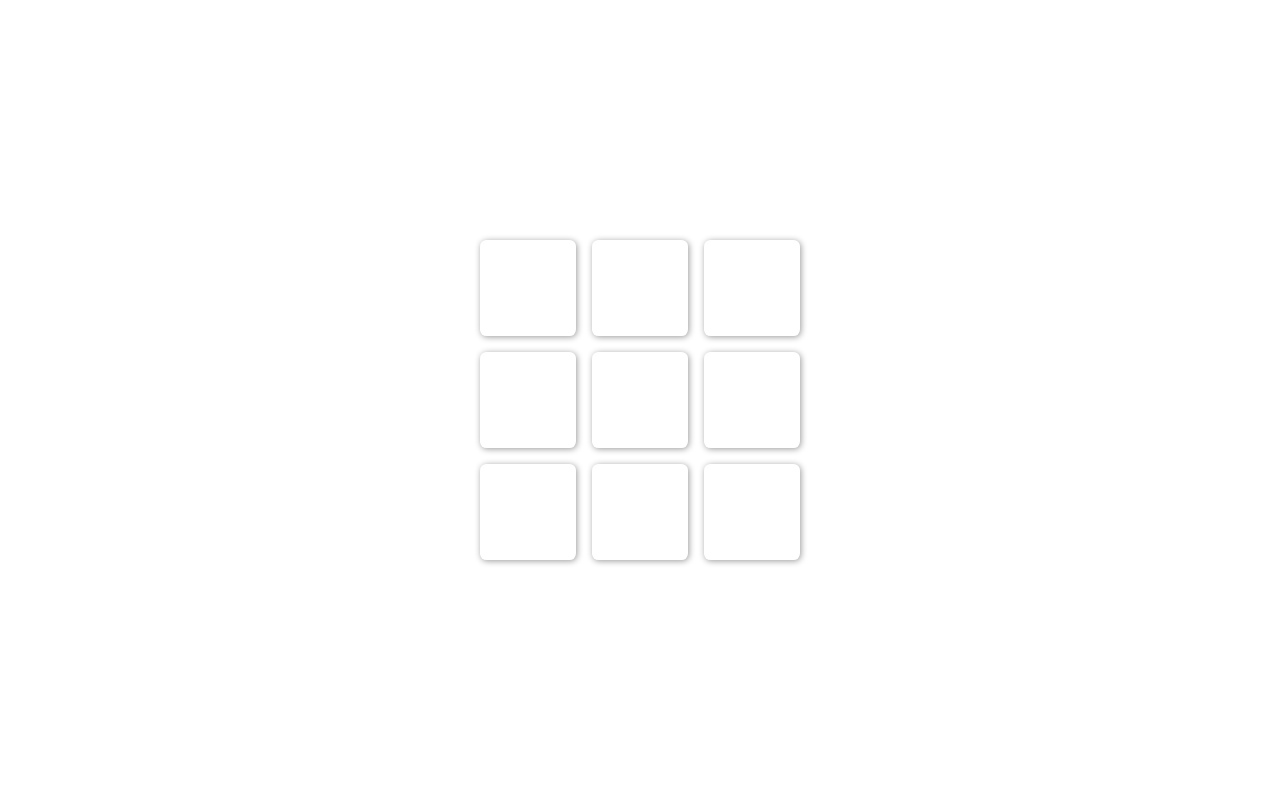
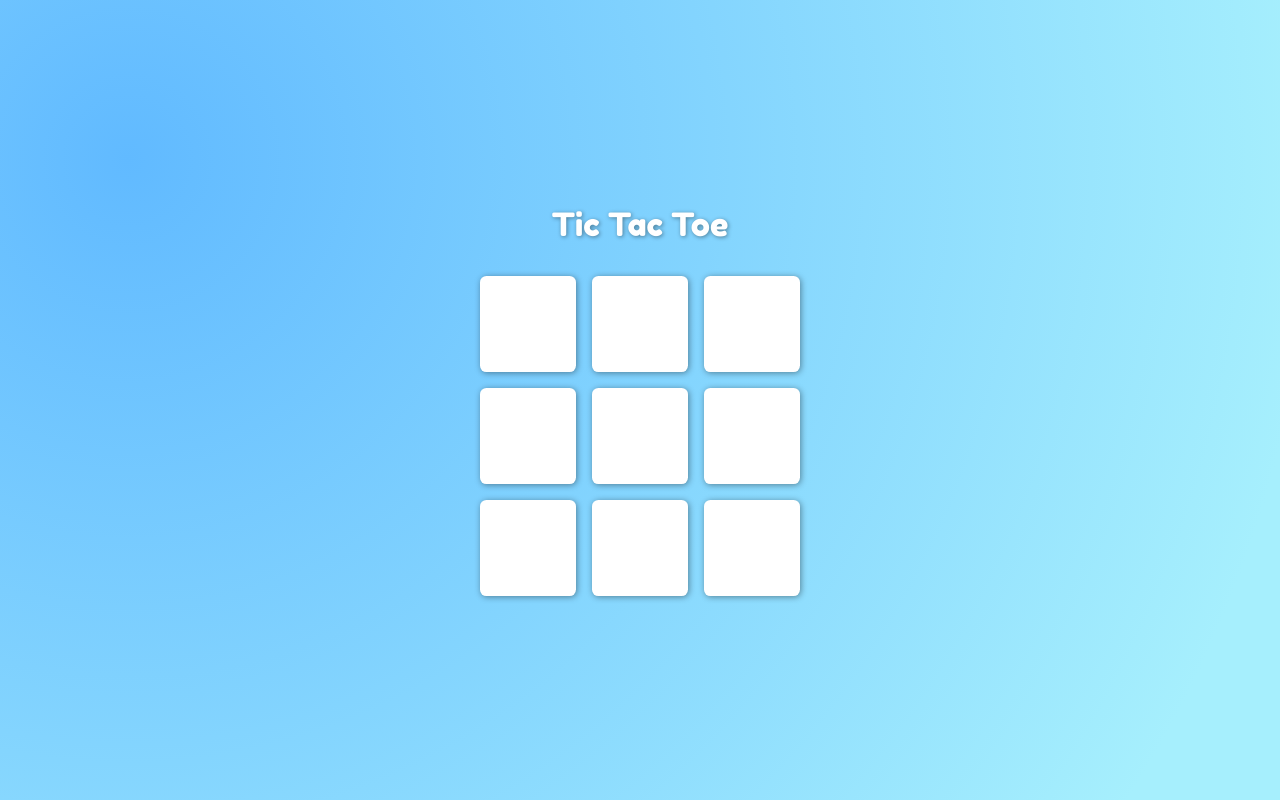
Before and after one commit to Gokul-Gopi/assignment-02, a React (Create React App) app in the folder tic-tac-toe/: page / in a window 1280 px wide. Built offline with nearby package versions, Linux system fonts and the light colour scheme.

Commit message:
feat: ui changes and logic for drawn game

```diff
--- a/tic-tac-toe/package.json
+++ b/tic-tac-toe/package.json
@@ -8,6 +8,7 @@
     "@testing-library/user-event": "^13.5.0",
     "react": "^18.2.0",
     "react-dom": "^18.2.0",
+    "react-icons": "^4.6.0",
     "react-scripts": "5.0.1",
     "web-vitals": "^2.1.4"
   },
--- a/tic-tac-toe/src/App.js
+++ b/tic-tac-toe/src/App.js
@@ -1,13 +1,14 @@
 import { useState } from "react";
 import "./index.css";
-
-import "./index.css";
 import { winningCombinations } from "./utils";
+import { FaUndoAlt } from "react-icons/fa";
 
 function App() {
   //default values of all the 9 cells are null
   const [cells, setCells] = useState(Array(9).fill(null));
   const [xPlaying, setXPlaying] = useState(true);
+  const [winner, setWinner] = useState(null);
+  const [isGameDrawn, setGameDrawn] = useState(false);
 
   // select hover effect style (class), based on the player's turn (X/O)
   const hoverEffectClass = xPlaying ? "x-turn" : "o-turn";
@@ -19,26 +20,43 @@ function App() {
     //3. that particular cell is marked with the value (X/O), while others being null or the previous value
     const value = xPlaying ? "X" : "O";
     const udpatedCells = cells.map((e, idx) => (idx === cellIndex ? value : e));
-    checkWhoWon(udpatedCells);
     setCells(udpatedCells);
+
+    //4. check if there is a winner
+    //5. if no winner, check if it is a draw (all cells are not-empty) else set the winner
+    const winner = checkForWinner(udpatedCells);
+    if (!winner && udpatedCells.every((e) => e !== null)) {
+      setGameDrawn(true);
+    } else {
+      setWinner(winner);
+    }
   };
 
-  const checkWhoWon = (cells) => {
+  //returns the winner if a winning condition is met
+  const checkForWinner = (cells) => {
     for (let i = 0; i < winningCombinations.length; i++) {
       const combination = winningCombinations[i];
       const [a, b, c] = combination;
-      // console.log(a, b, c);
-      // console.log("cells: " + cells[a], cells[b], cells[c]);
       if (cells[a] && cells[a] === cells[b] && cells[b] === cells[c]) {
-        console.log(xPlaying ? "X won" : "O won");
-        break;
+        return xPlaying ? "X" : "O";
       }
     }
   };
 
+  const resetGame = () => {
+    setCells(Array(9).fill(null));
+    setXPlaying(true);
+    setWinner(false);
+    setGameDrawn(null);
+  };
+
   return (
     <div className="App">
-      <div className="board">
+      <h1>Tic Tac Toe</h1>
+      <div
+        className="board"
+        style={{ pointerEvents: winner || isGameDrawn ? "none" : "initial" }}
+      >
         {cells.map((cell, idx) => {
           return (
             <div
@@ -58,6 +76,22 @@ function App() {
           );
         })}
       </div>
+      {winner && (
+        <div className="result">
+          <p>{winner} Won, Congrats!</p>
+          <button onClick={resetGame}>
+            <FaUndoAlt />
+          </button>
+        </div>
+      )}
+      {isGameDrawn && (
+        <div className="result">
+          <p>It's a draw</p>
+          <button onClick={resetGame}>
+            <FaUndoAlt />
+          </button>
+        </div>
+      )}
     </div>
   );
 }
--- a/tic-tac-toe/src/index.css
+++ b/tic-tac-toe/src/index.css
@@ -9,9 +9,22 @@
 
 .App {
   display: flex;
+  flex-direction: column;
   align-items: center;
   justify-content: center;
   min-height: 100vh;
+  background-image: radial-gradient(
+    circle farthest-corner at 10% 20%,
+    rgba(97, 186, 255, 1) 0%,
+    rgba(166, 239, 253, 1) 90.1%
+  );
+}
+
+h1 {
+  margin-bottom: 2rem;
+  color: white;
+  font-weight: normal;
+  text-shadow: 1px 1px 4px rgba(0, 0, 0, 0.4);
 }
 
 .board {
@@ -29,14 +42,14 @@
   border-radius: 0.4rem;
   cursor: pointer;
   font-size: 4rem;
+  background-color: white;
 }
 
 .cell:hover {
-  box-shadow: 1px 1px 6px rgba(0, 0, 0, 0.7);
+  box-shadow: 1px 1px 6px rgba(0, 0, 0, 0.8);
 }
 
 .cell.x-turn:hover::after {
-  /* box-shadow: 1px 1px 6px rgba(0, 0, 0, 0.6); */
   content: "X";
   position: absolute;
   top: 50%;
@@ -56,5 +69,24 @@
   opacity: 0.2;
 }
 
-/* .x-turn::after {
-} */
+.result {
+  display: flex;
+  align-items: center;
+  gap: 1rem;
+  margin-top: 2rem;
+}
+
+.result p {
+  color: white;
+  text-shadow: 1px 1px 4px rgba(0, 0, 0, 0.4);
+  font-size: 3rem;
+}
+
+.result button {
+  background: transparent;
+  outline: none;
+  border: none;
+  cursor: pointer;
+  font-size: 2rem;
+  color: rgb(89, 89, 217);
+}
```
Also changed, not shown: 1 other file (tests, documents, lock files or other folders).
